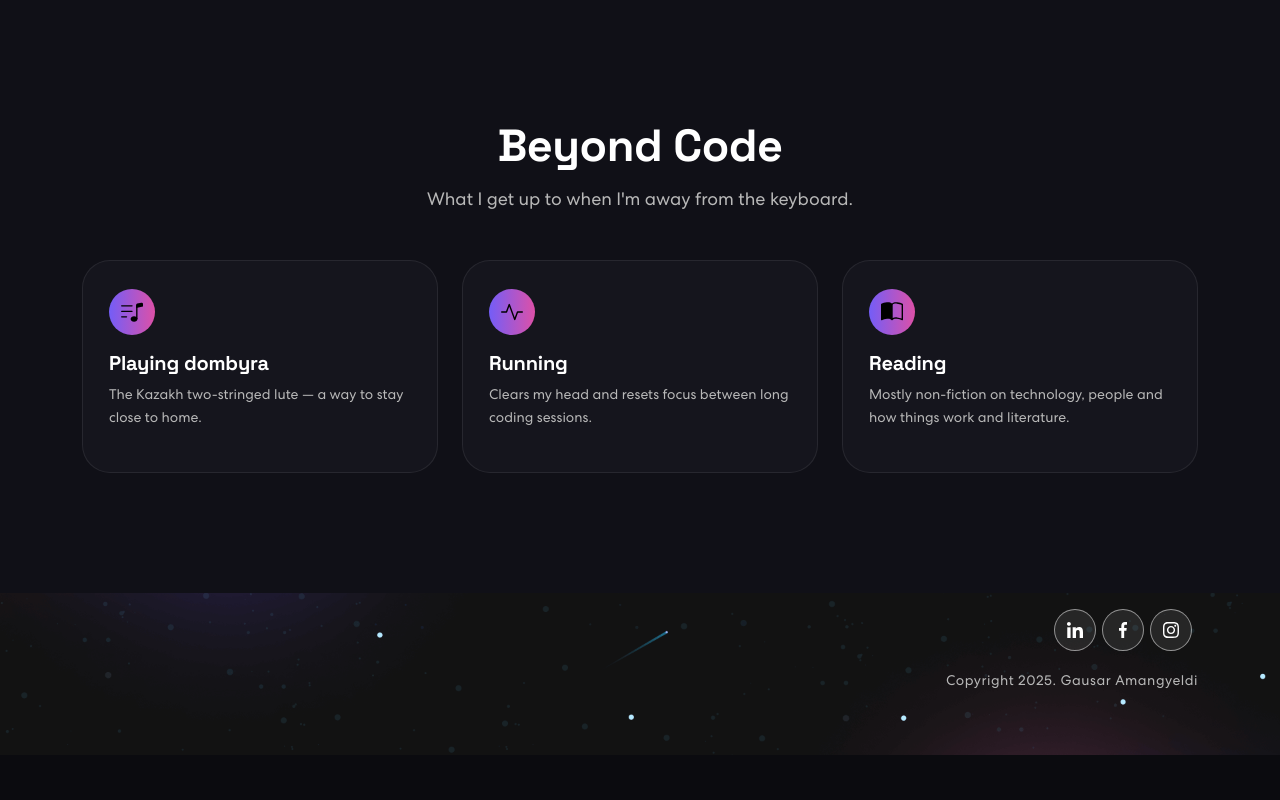
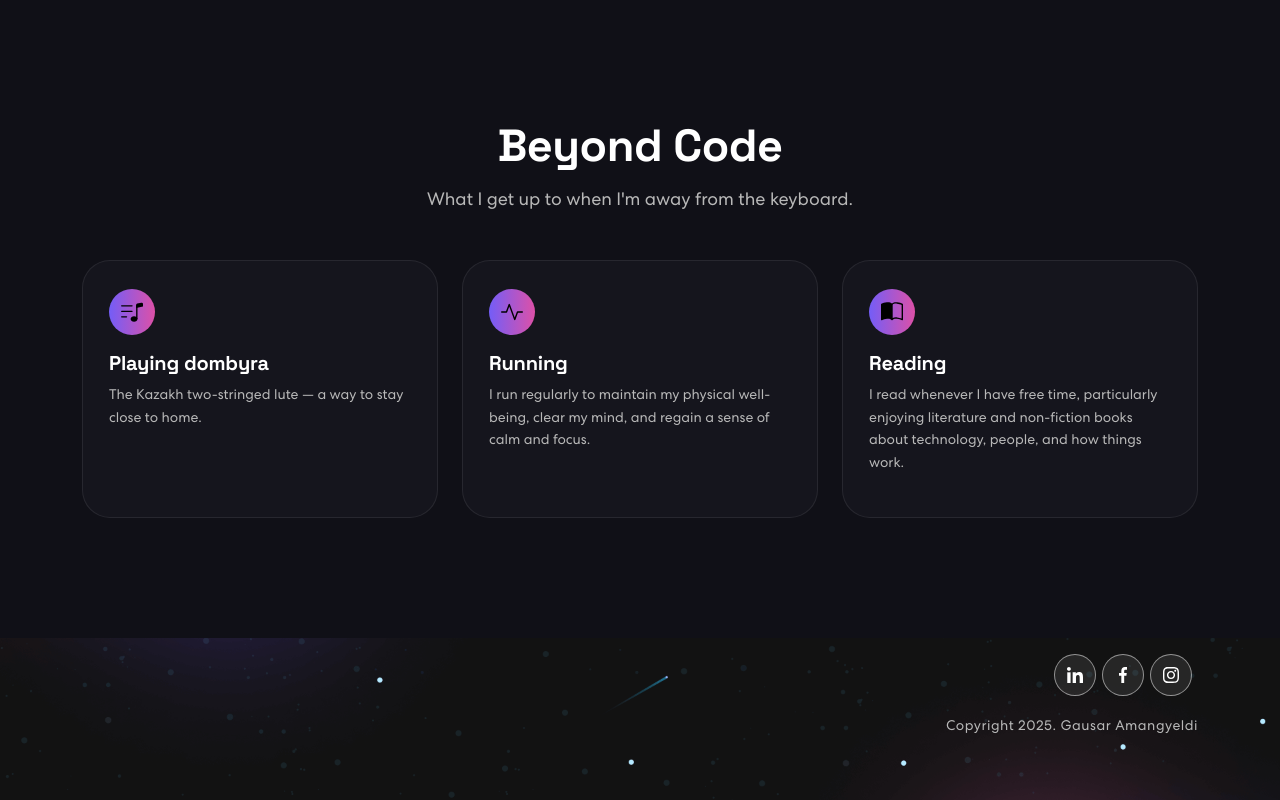
Before and after one commit to Gausar/my-app, a React (Create React App) app: page / in a window 1280 px wide. Shown: the part 5702-6502 px from the top of the page. Before the commit the page ends 6457 px from the top, so only its background shows below. Built offline with nearby package versions, Linux system fonts and the light colour scheme.

Commit message:
add hobby

```diff
--- a/src/components/Hobbies.js
+++ b/src/components/Hobbies.js
@@ -11,12 +11,12 @@ const HOBBIES = [
   {
     icon: Activity,
     title: "Running",
-    text: "Clears my head and resets focus between long coding sessions.",
+    text: "I run regularly to maintain my physical well-being, clear my mind, and regain a sense of calm and focus.",
   },
   {
     icon: BookHalf,
     title: "Reading",
-    text: "Mostly non-fiction on technology, people and how things work and literature.",
+    text: "I read whenever I have free time, particularly enjoying literature and non-fiction books about technology, people, and how things work.",
   },
 ];
 
```
